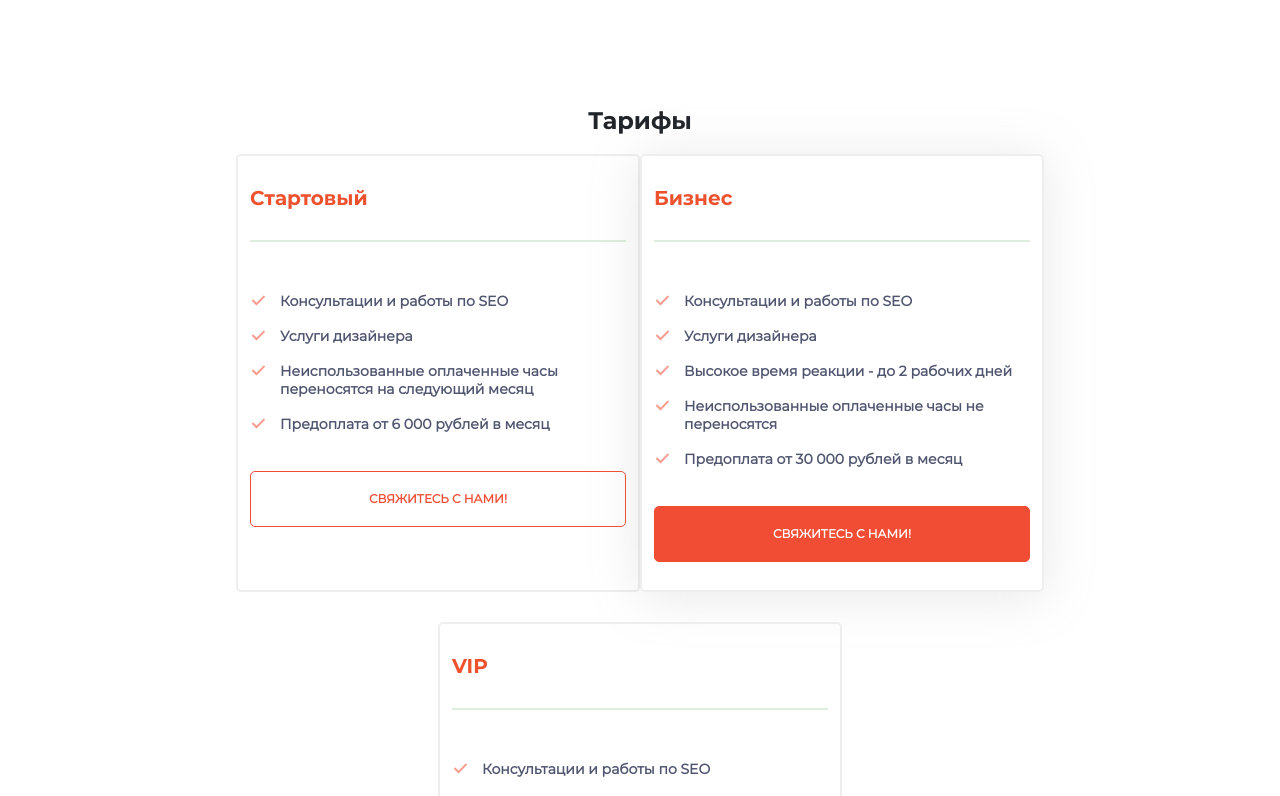
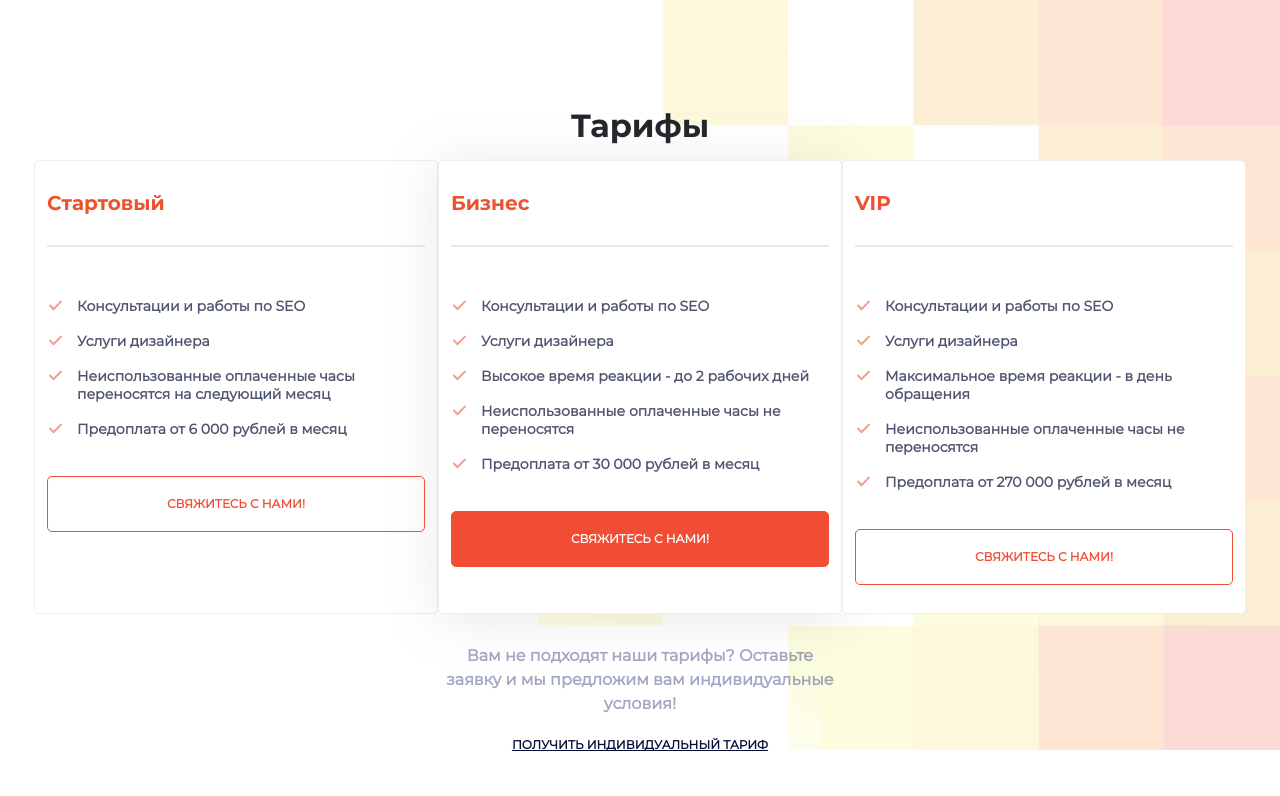
Before and after one commit to Kurva2076/WEBProject, a Vue app: page / in a window 1280 px wide. Shown: the top 796 px of the page. Built offline with nearby package versions, Linux system fonts and the light colour scheme.

Commit message:
Версия для мобильных устройств готова: 1. Немного подправил позиционирование блоков, шрифты и цвета текстовых элементов 2. Добавил задний фон

```diff
--- a/src/components/TariffsBlock.vue
+++ b/src/components/TariffsBlock.vue
@@ -1,11 +1,10 @@
 <template>
   <section id="block-tariffs">
     <div class="block-tariffs-container container">
-      <h2 class="title text-center fs-4">Тарифы</h2>
+      <h2 class="title text-center fs-2">Тарифы</h2>
 
-      <div class="tariffs-block">
-        <div class="tariffs-row row justify-content-center" tabindex="1">
-          <div class="starting-tariff tariff-block col-12" tabindex="2">
+      <div class="tariffs-block row justify-content-center" tabindex="1">
+        <div class="starting-tariff tariff-block col-12">
           <div class="tariff-name">
             <h3 class="fs-5">Стартовый</h3>
           </div>
@@ -24,7 +23,7 @@
           </div>
         </div>
 
-          <div class="business-tariff tariff-block col-12" tabindex="3">
+        <div class="business-tariff tariff-block col-12">
           <div class="tariff-name">
             <h3 class="fs-5">Бизнес</h3>
           </div>
@@ -44,7 +43,7 @@
           </div>
         </div>
 
-          <div class="VIP-tariff tariff-block col-12" tabindex="4">
+        <div class="VIP-tariff tariff-block col-12">
           <div class="tariff-name">
             <h3 class="fs-5">VIP</h3>
           </div>
@@ -61,7 +60,6 @@
 
           <div class="connected-button">
             <button type="button">СВЯЖИТЕСЬ С НАМИ!</button>
-            </div>
           </div>
         </div>
       </div>
@@ -89,19 +87,20 @@ const win = window;
 const doc = document;
 
 win.addEventListener("DOMContentLoaded", function () {
-  const tariffsBlock = doc.getElementById("block-tariffs");
-  const tariffsBlocksCollection = doc.getElementsByClassName("tariff-block");
-  const tariffsBlocks = Array.prototype.slice.call(tariffsBlocksCollection);
-  const tariffsRowCollection = doc.getElementsByClassName("tariffs-row")[0];
-  tariffsBlocksCollection[1].focus({preventScroll: true});
-  tariffsBlock.addEventListener("touchstart", function () {
-    setTimeout(function () {
-      const activeElementHTML = doc.activeElement;
-      const activeElement = doc.getElementsByClassName(activeElementHTML.className)[0];
-      if (false === tariffsBlocks.includes(activeElement) && activeElement !== tariffsRowCollection) {
-        tariffsBlocksCollection[1].focus({preventScroll: true});
-      }
-    }, 150);
+  const tariffsBlock = doc.getElementsByClassName("tariffs-block")[0];
+  const businessTariff = doc.querySelector(".business-tariff");
+  businessTariff.classList.add("hover");
+  tariffsBlock.addEventListener("focus", function () {
+    businessTariff.classList.remove("hover");
+  });
+  tariffsBlock.addEventListener("blur", function () {
+    businessTariff.classList.add("hover");
+  });
+  tariffsBlock.addEventListener("mouseover", function () {
+    businessTariff.classList.remove("hover");
+  });
+  tariffsBlock.addEventListener("mouseout", function () {
+    businessTariff.classList.add("hover");
   });
 });
 
@@ -113,30 +112,27 @@ export default {
 
 <style scoped lang="scss">
 
-//#block-tariffs {
-//  background: #FFFFFF url("../assets/img/simple-background-D.svg") no-repeat right top;
-//  //background-size: cover;
-//  background-size: 200vw 200vh;
-//}
-//
-//@media (min-width: 768px) {
-//  #block-tariffs {
-//    background-size: 58%;
-//  }
-//}
+#block-tariffs {
+  background: #FFFFFF url("../assets/img/simple-background-D.svg") no-repeat right top;
+  background-size: cover;
+}
 
-//.block-tariffs-container {
-//  max-width: 428px;
-//}
+@media (min-width: 768px) {
+  #block-tariffs {
+    background-size: 58%;
+  }
+}
 
 .block-tariffs-container {
-  margin-top: 107px;
-  margin-bottom: 45px;
+  padding: 107px 0 30px;
+  max-width: 100%;
 }
 
-.tariffs-block > .row {
+.tariffs-block.row {
   width: 100%;
   margin: auto;
+  padding-left: 12px;
+  padding-right: 12px;
 
   &:focus {
     outline: none;
@@ -150,15 +146,26 @@ export default {
 
 .title {
   font-family: "Montserrat-Bold", system-ui !important;
-  margin-bottom: 18px;
+  margin-bottom: 15px;
 }
 
 .tariff-block {
   max-width: 404px;
   margin-bottom: 30px;
-  border: 2px solid #EEEEEE;
+  border: calc(1px + 1px / 2) solid #EEEEEE;
   border-radius: 5px;
+  background-color: #FFFFFF;
   transition: box-shadow 300ms;
+}
+
+.tariff-block:hover,
+.business-tariff.hover {
+  box-shadow: 0 4px 50px rgba(162, 162, 162, .25);
+
+  & > .connected-button > button {
+    color: #FFFFFF;
+    background-color: #F14D34;
+  }
 }
 
 .tariff-name {
@@ -210,28 +217,18 @@ export default {
   }
 }
 
-.tariff-block:focus {
-  outline: none;
-  box-shadow: 0 4px 50px rgba(162, 162, 162, .25);
-
-  & > .connected-button > button {
-    color: #FFFFFF;
-    background-color: #F14D34;
-  }
-}
-
 button:focus {
   outline: none;
 }
 
 .individual-tariff-block {
+  max-width: 404px;
   margin-left: auto;
   margin-right: auto;
-  max-width: 404px;
 }
 
 .service-suggestion > p > span {
-  color: rgba(5, 12, 51, 0.5);
+  color: rgba(19, 32, 102, 0.4);
 }
 
 .create-individual-tariff > p > a {
```
Lines whose indentation alone changed are shown as unchanged.
